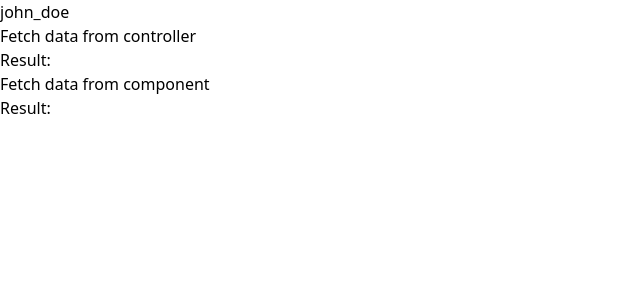
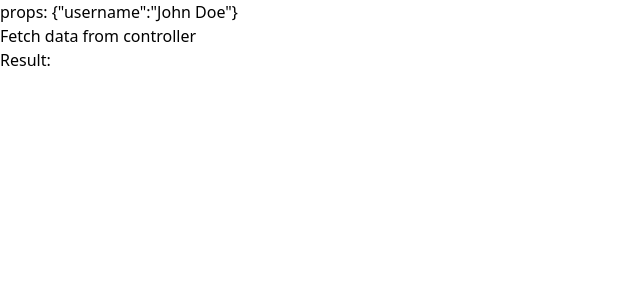
Before and after one commit to dark0gf/react-component-controller, a React (Vite) app: page / in a window 1280 px wide. Shown: the top 300 px of the page, without its empty margins (0-640 px from the left). Built offline with nearby package versions, Linux system fonts and the light colour scheme.

Commit message:
Code organization

```diff
--- a/src/App.tsx
+++ b/src/App.tsx
@@ -1,5 +1,4 @@
 import {BrowserRouter, Route, Routes} from "react-router";
-import {Create} from "./pages/create/Create.tsx";
 import {Home} from "./pages/home/Home.tsx";
 
 function App() {
@@ -8,7 +7,6 @@ function App() {
       <BrowserRouter>
         <Routes>
           <Route path="/" element={<Home />} />
-          <Route path="/create" element={<Create />} />
         </Routes>
       </BrowserRouter>
     </>
--- a/src/pages/create/Create.tsx
+++ /dev/null
@@ -1,4 +0,0 @@
-export function Create() {
-
-    return 'Create';
-}
--- a/src/pages/home/Home.tsx
+++ b/src/pages/home/Home.tsx
@@ -1,109 +1,7 @@
-import React, {useEffect, useMemo, useState} from "react";
-
-const fetchProfile = (username: string) => {
-    return new Promise<string>(resolve => {
-        setTimeout(() => {resolve(username)}, 1000);
-    })
-}
-
-abstract class ControllerAbstract<P> {
-    private triggerUpdateCallback: React.Dispatch<React.SetStateAction<number>> | undefined;
-    setTriggerUpdate(triggerUpdateCallback: React.Dispatch<React.SetStateAction<number>>) {
-        this.triggerUpdateCallback = triggerUpdateCallback;
-    }
-
-    componentCreated = (props: P) => {
-        console.log('ControllerAbstract componentCreated', props);
-    }
-
-    componentRender = (props: P) => {
-        console.log('ControllerAbstract componentRender', props);
-    }
-
-    componentDestroy = (props: P) => {
-        console.log('ControllerAbstract componentDestroy', props);
-    }
-
-    triggerUpdate = () => {
-        if (!this.triggerUpdateCallback) {
-            console.error('No triggerUpdateCallback is not set, update of react component will not happen');
-            return;
-        }
-        console.log('Triggering update');
-        this.triggerUpdateCallback(prev => prev + 1);
-    }
-}
-const useController = <T extends ControllerAbstract<P>, P>(controllerCreator: () => T, props: P) => {
-    const memoController = useMemo(controllerCreator, []);
-    const [, triggerUpdate] = useState(0);
-
-    useEffect(() => {
-        memoController.setTriggerUpdate(triggerUpdate);
-        memoController.componentCreated(props);
-        return () => memoController.componentDestroy(props);
-    }, []);
-
-    memoController.componentRender(props);
-    return memoController;
-}
-
-
-
-/************************/
-
-type TProfile = {
-    username: string;
-    children: (u: string | null) => React.ReactNode | null
-}
-
-class ControllerProfile extends ControllerAbstract<TProfile> {
-    someValue = "foo bar";
-    otherValue?: string;
-
-    componentCreated = async (props: TProfile) => {
-        await this.loadDataOnInit(props.username);
-    }
-
-    componentRender = async (props: TProfile) => {
-        console.log('componentRender', props);
-    }
-
-    loadDataOnInit = async (username: string) => {
-        this.someValue = await fetchProfile(username);
-        this.triggerUpdate();
-    }
-
-    loadData = async () => {
-        this.otherValue = await fetchProfile(Math.random().toString());
-        this.triggerUpdate();
-    }
-}
-
-const Profile = (props: TProfile) => {
-    const ctrl = useController(() => new ControllerProfile(), props);
-
-
-    const [v, setV] = useState('');
-    const loadData = async () => {
-        setV(await fetchProfile(Math.random().toString()));
-    }
-
-    return <div>
-        {ctrl.someValue}
-        <div>
-            <button onClick={ctrl.loadData} className='border-2 p-1'>Fetch data from controller</button>
-            <div>Result: {ctrl.otherValue}</div>
-        </div>
-        <div>
-            <button onClick={loadData} className='border-2 p-1'>Fetch data from component</button>
-            <div>Result: {v}</div>
-        </div>
-    </div>
-};
-
+import {ProfileWithController} from "./profile/ProfileWithController.tsx";
 
 export function Home() {
-    return <Profile username="john_doe">
-        {(user) => (user === null ? <div>Loading...</div> : <div>User</div>)}
-    </Profile>
+    return <div>
+        <ProfileWithController username="John Doe"></ProfileWithController>
+    </div>;
 }
--- /dev/null
+++ b/src/pages/home/profile/ProfileWithController.tsx
@@ -0,0 +1,15 @@
+import {ProfileController} from "./profile.controller.ts";
+import {useController} from "../../../poc/hooks.ts";
+import {TProfile} from "./types.tsx";
+
+export const ProfileWithController = (props: TProfile) => {
+    const ctrl = useController(() => new ProfileController(), props);
+
+    return <div className='m-4'>
+        <div>props: {JSON.stringify(props)}</div>
+        <div>
+            <button onClick={ctrl.loadData} className='border-2 p-1'>Fetch data from controller</button>
+            <div>Result: {ctrl.otherValue}</div>
+        </div>
+    </div>
+};
--- /dev/null
+++ b/src/pages/home/profile/profile.controller.ts
@@ -0,0 +1,26 @@
+import {ControllerAbstract} from "../../../poc/controller-abstract.ts";
+import {fetchProfile} from "../../../services/data.service.ts";
+import {TProfile} from "./types.tsx";
+
+export class ProfileController extends ControllerAbstract<TProfile> {
+    someValue = "foo bar";
+    otherValue?: string;
+
+    componentCreated = async (props: TProfile) => {
+        await this.loadDataOnInit(props.username);
+    }
+
+    componentRender = async (props: TProfile) => {
+        console.log('componentRender', props);
+    }
+
+    loadDataOnInit = async (username: string) => {
+        this.someValue = await fetchProfile(username);
+        this.triggerUpdate();
+    }
+
+    loadData = async () => {
+        this.otherValue = await fetchProfile(Math.random().toString());
+        this.triggerUpdate();
+    }
+}
--- /dev/null
+++ b/src/pages/home/profile/types.tsx
@@ -0,0 +1,6 @@
+import React from "react";
+
+export type TProfile = {
+    username: string;
+    children?: (u: string | null) => React.ReactNode | null
+}
--- /dev/null
+++ b/src/poc/controller-abstract.ts
@@ -0,0 +1,28 @@
+import React from "react";
+
+export abstract class ControllerAbstract<P> {
+    private triggerUpdateCallback: React.Dispatch<React.SetStateAction<number>> | undefined;
+    setTriggerUpdate(triggerUpdateCallback: React.Dispatch<React.SetStateAction<number>>) {
+        this.triggerUpdateCallback = triggerUpdateCallback;
+    }
+
+    componentCreated = (props: P) => {
+        console.log('ControllerAbstract componentCreated', props);
+    }
+
+    componentRender = (props: P) => {
+        console.log('ControllerAbstract componentRender', props);
+    }
+
+    componentDestroy = (props: P) => {
+        console.log('ControllerAbstract componentDestroy', props);
+    }
+
+    triggerUpdate = () => {
+        if (!this.triggerUpdateCallback) {
+            console.error('No triggerUpdateCallback is not set, update of react component will not happen');
+            return;
+        }
+        this.triggerUpdateCallback(prev => prev + 1);
+    }
+}
--- /dev/null
+++ b/src/poc/hooks.ts
@@ -0,0 +1,16 @@
+import {useEffect, useMemo, useState} from "react";
+import {ControllerAbstract} from "./controller-abstract.ts";
+
+export const useController = <T extends ControllerAbstract<P>, P>(controllerCreator: () => T, props: P) => {
+    const memoController = useMemo(controllerCreator, []);
+    const [, triggerUpdate] = useState(0);
+
+    useEffect(() => {
+        memoController.setTriggerUpdate(triggerUpdate);
+        memoController.componentCreated(props);
+        return () => memoController.componentDestroy(props);
+    }, []);
+
+    memoController.componentRender(props);
+    return memoController;
+}
--- /dev/null
+++ b/src/services/data.service.ts
@@ -0,0 +1,5 @@
+export const fetchProfile = (username: string): Promise<string> => {
+    return new Promise<string>(resolve => {
+        setTimeout(() => {resolve(username)}, 1000);
+    })
+}
```
Also changed, not shown: src/pages/home/profile/Profile.tsx (added, +18 -0 lines), 1 other file (tests, documents, lock files or other folders).
